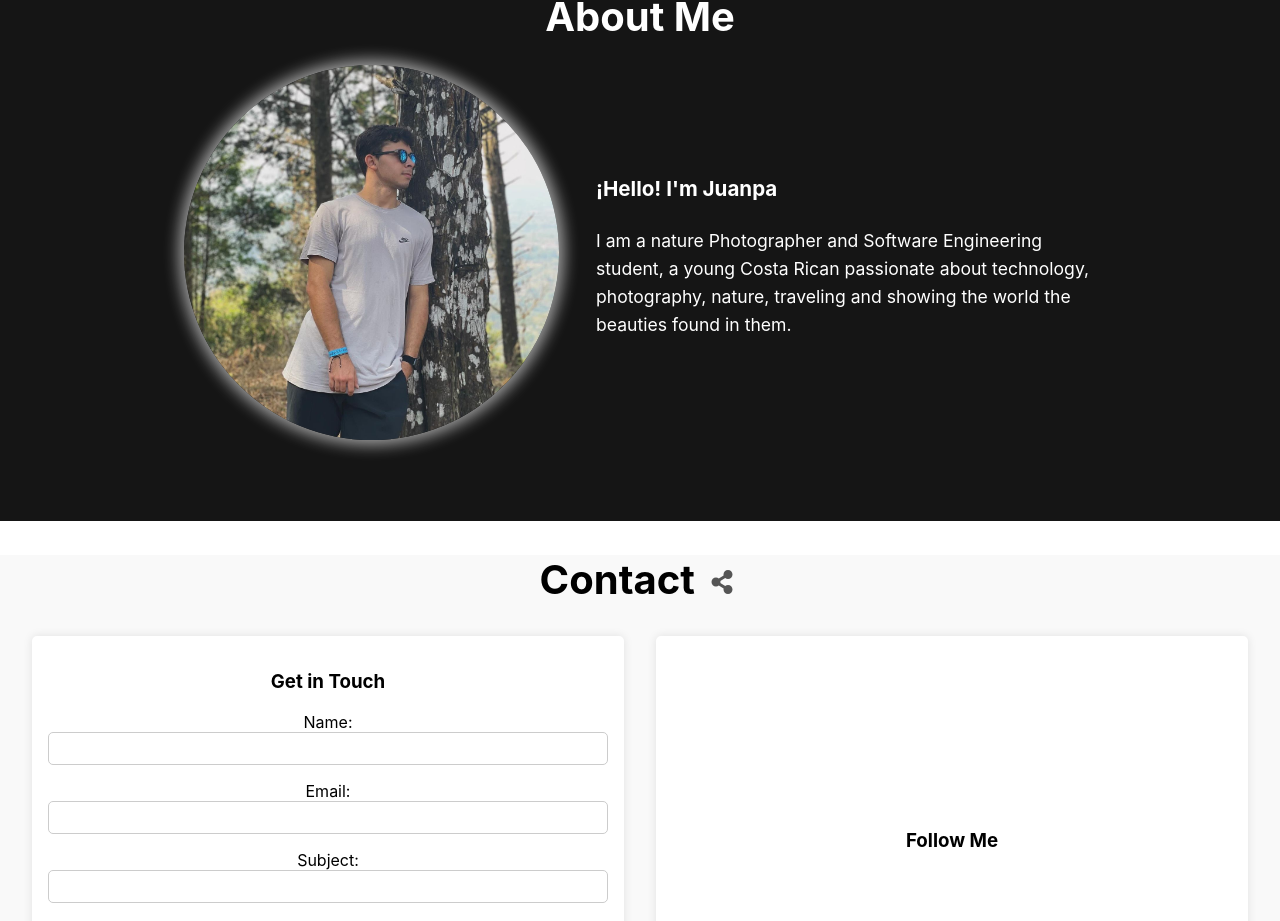
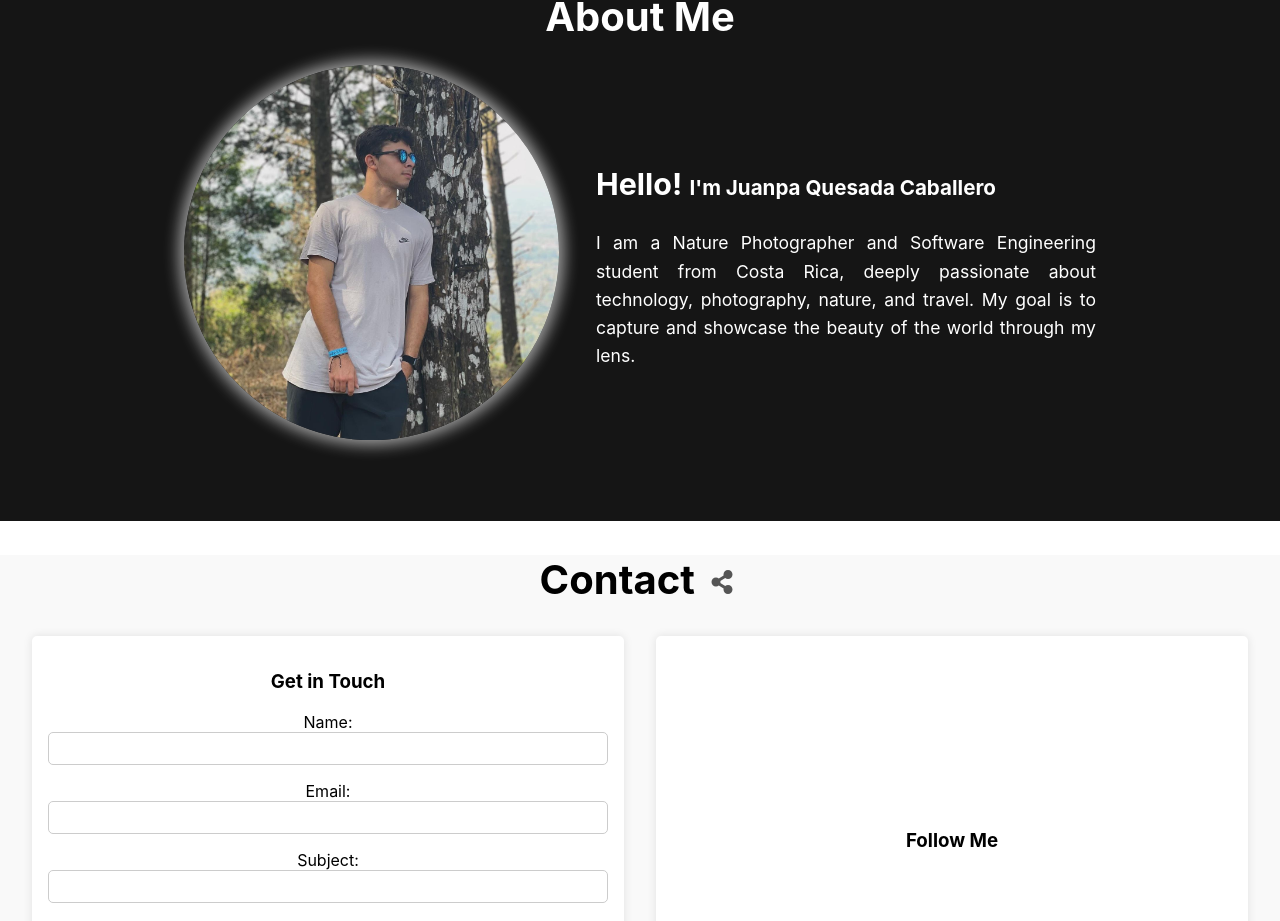
Before and after one commit to JuanpaQC/juanpa-quesada, a React (Create React App) app: page / in a window 1280 px wide. Shown: the part 2428-3349 px from the top of the page. Built offline with nearby package versions, Linux system fonts and the light colour scheme.

Commit message:
mejoras en el about

```diff
--- a/src/components/About.js
+++ b/src/components/About.js
@@ -1,5 +1,5 @@
 import React from 'react';
-import { InView } from 'react-intersection-observer'; // Importar InView
+import { InView } from 'react-intersection-observer';
 import '../styles/About.css';
 import foto1 from "../about-photos/me.jpg";
 
@@ -24,9 +24,9 @@ const About = () => {
         <InView triggerOnce>
           {({ inView, ref }) => (
             <div ref={ref} className={`about-bio ${inView ? 'visible' : ''}`}>
-              <h3>¡Hello! I'm Juanpa</h3>
+              <h3><span className="hello-text">Hello! </span> I'm Juanpa Quesada Caballero</h3>
               <p>
-              I am a nature Photographer and Software Engineering student, a young Costa Rican passionate about technology, photography, nature, traveling and showing the world the beauties found in them.
+                I am a Nature Photographer and Software Engineering student from Costa Rica, deeply passionate about technology, photography, nature, and travel. My goal is to capture and showcase the beauty of the world through my lens.
               </p>
             </div>
           )}
--- a/src/styles/About.css
+++ b/src/styles/About.css
@@ -57,15 +57,23 @@
 
 .about-bio {
   max-width: 500px;
-  text-align: left;
+  text-align: justify;
   font-size: 1.1rem;
-  line-height: 1.6;
+  line-height: 1.6; /* Ajusta el line-height según tus preferencias */
   color: #fff;
   opacity: 0;
   transform: translateY(20px);
   transition: opacity 0.6s ease-in-out, transform 0.6s ease-in-out;
 }
 
+.hello-text {
+  font-size: 1.9rem; /* Ajusta el tamaño de la palabra "Hello" */
+}
+
+.about-bio p {
+  margin: 0; /* Elimina el margen predeterminado del párrafo */
+}
+
 .about-bio.visible {
   opacity: 1;
   transform: translateY(0);
```
